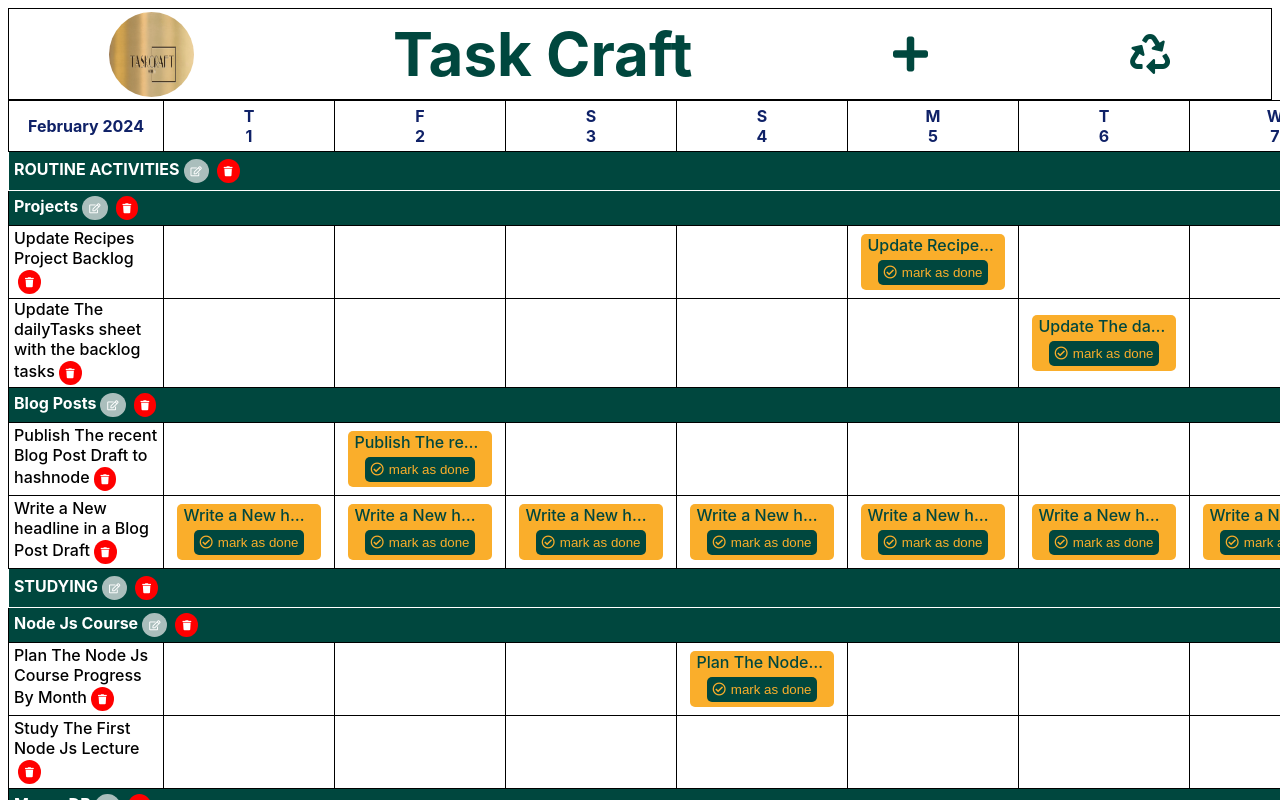
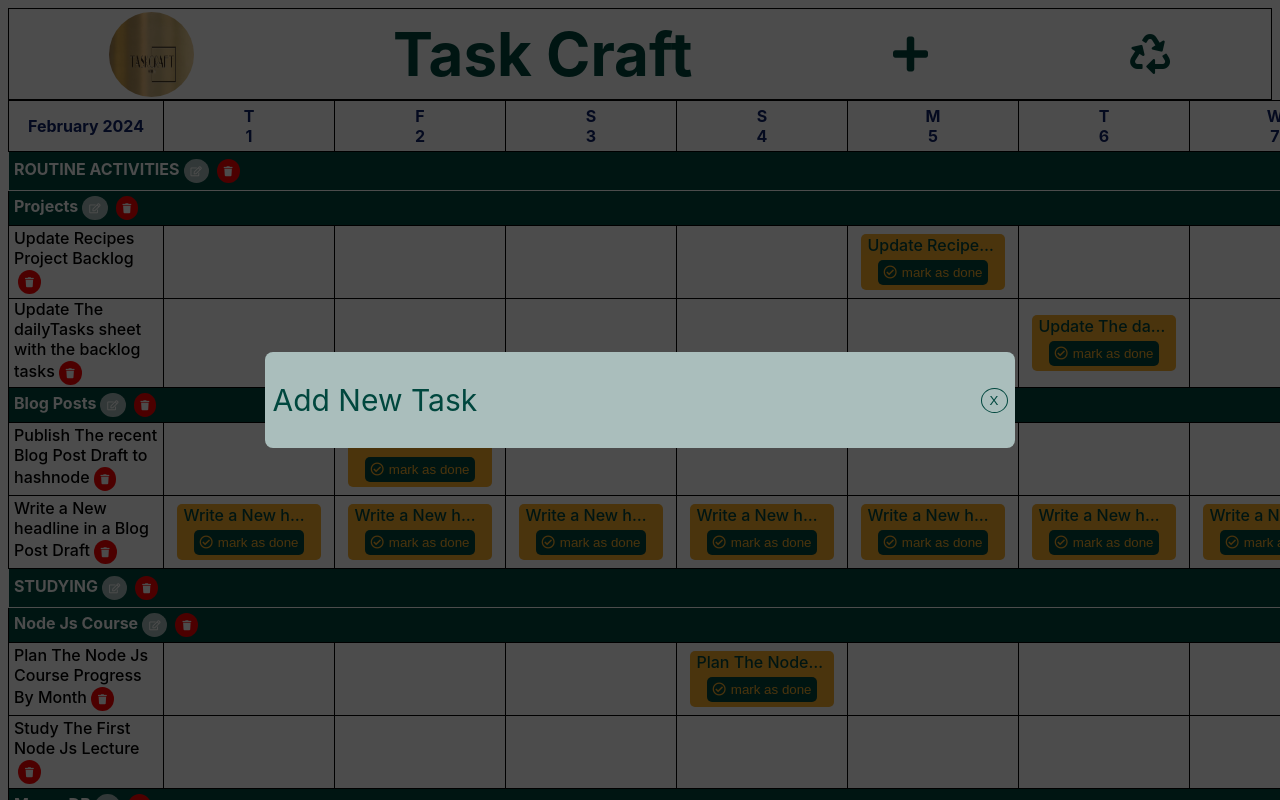
Before and after one commit to chingu-voyages/v47-tier2-team-11, a React (Vite) app in the folder task-craft/: page / in a window 1280 px wide. Both pictures are taken after a click on the button 910 px from the left and 54 px from the top of the page. Shown: the top 800 px of the page. Built offline with nearby package versions, Linux system fonts and the light colour scheme.

Commit message:
Add basic modal for Task creation

```diff
--- /dev/null
+++ b/task-craft/src/components/AddTaskModal.css
@@ -0,0 +1,41 @@
+.task-modal-overlay {
+  position: fixed;
+  top: 0;
+  left: 0;
+  width: 100%;
+  height: 100%;
+  background-color: rgba(0, 0, 0, 0.7); /* Semi-transparent black background */
+  z-index: 0; /* Ensure overlay is on top of everything */
+  display: flex;
+  justify-content: center;
+  align-items: center;
+}
+
+.task-modal-content {
+  align-items: center;
+  background-color: #aabebc;
+  border-radius: 8px;
+  display: flex;
+  flex-direction: column;
+  position: relative;
+  width: 25em;
+  z-index: 1;
+}
+
+.task-modal-header {
+  color: #00473e;
+  display: flex;
+  justify-content: space-between;
+  align-items: center;
+  width: 98%;
+}
+
+.task-modal-close {
+  background-color: transparent;
+  border: 1px solid #00473e;
+  border-radius: 50%;
+  color: #00473e;
+  cursor: pointer;
+  font-size: 0.8 rem;
+  padding: 0.3em 0.6em;
+}
--- /dev/null
+++ b/task-craft/src/components/AddTaskModal.jsx
@@ -0,0 +1,18 @@
+import "./AddTaskModal.css";
+
+const AddTaskModal = ({ data, handleCloseModal }) => {
+  return (
+    <div className="task-modal-overlay">
+      <div onHide={handleCloseModal} className="task-modal-content">
+        <div className="task-modal-header">
+          <p>Add New Task</p>
+          <button className="task-modal-close" onClick={handleCloseModal}>
+            X
+          </button>
+        </div>
+      </div>
+    </div>
+  );
+};
+
+export default AddTaskModal;
--- a/task-craft/src/components/Header.jsx
+++ b/task-craft/src/components/Header.jsx
@@ -1,15 +1,28 @@
 import logo from "../assets/logo.png";
 import "./Header.css";
+import AddTaskModal from "./AddTaskModal";
+import { useState } from "react";
 
 const Header = () => {
+  const [showAddTaskModal, setShowAddTaskModal] = useState(false);
+  const handleCloseModal = () => {
+    setShowAddTaskModal(false);
+  };
   return (
     <>
       <div className="header">
         <img className="header-logo" src={logo} alt="logo" />
         <h1>Task Craft</h1>
-        <button title="Add Task" className="header-button">
+        <button
+          title="Add Task"
+          className="header-button"
+          onClick={() => setShowAddTaskModal(true)}
+        >
           <i className="fas fa-plus icon"></i>
         </button>
+        {showAddTaskModal && (
+          <AddTaskModal handleCloseModal={handleCloseModal} />
+        )}
         <button title="Reset Tasks" className="header-button">
           <i class="fas fa-recycle icon"></i>
         </button>
```
